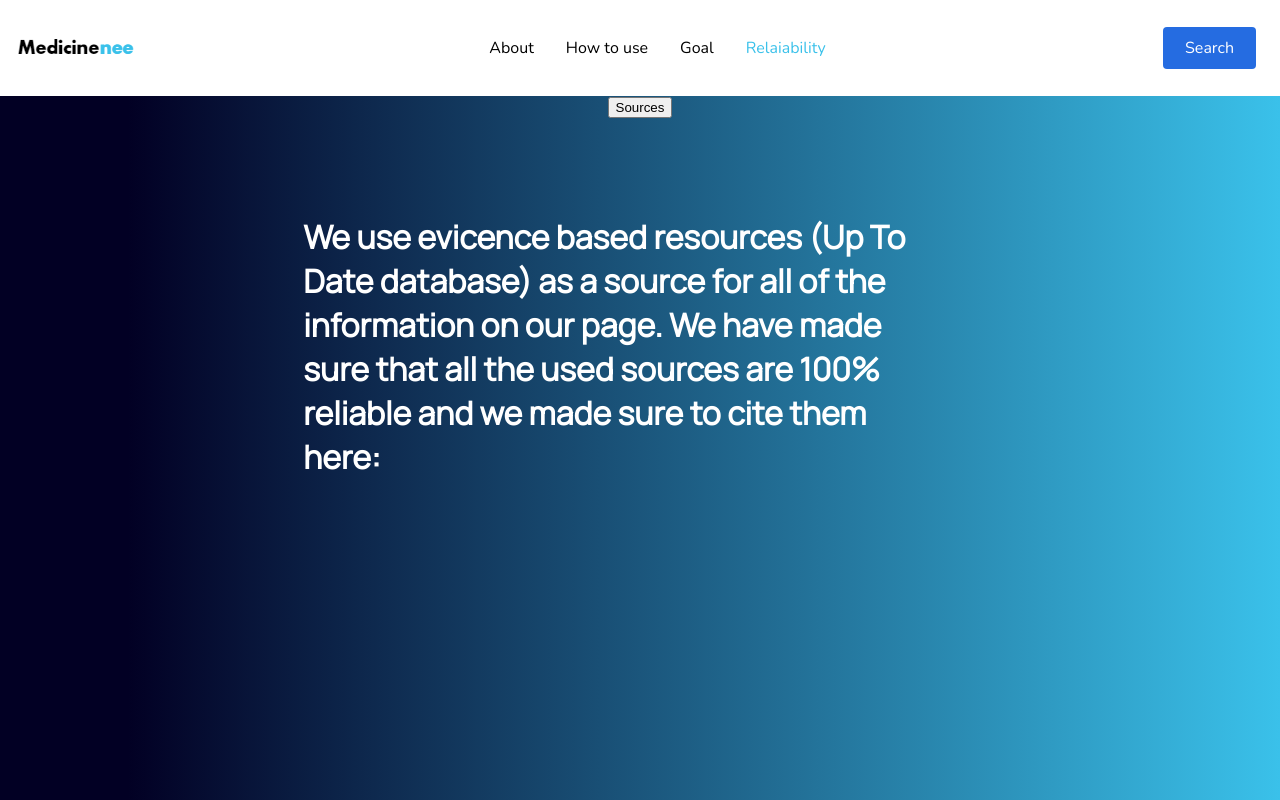
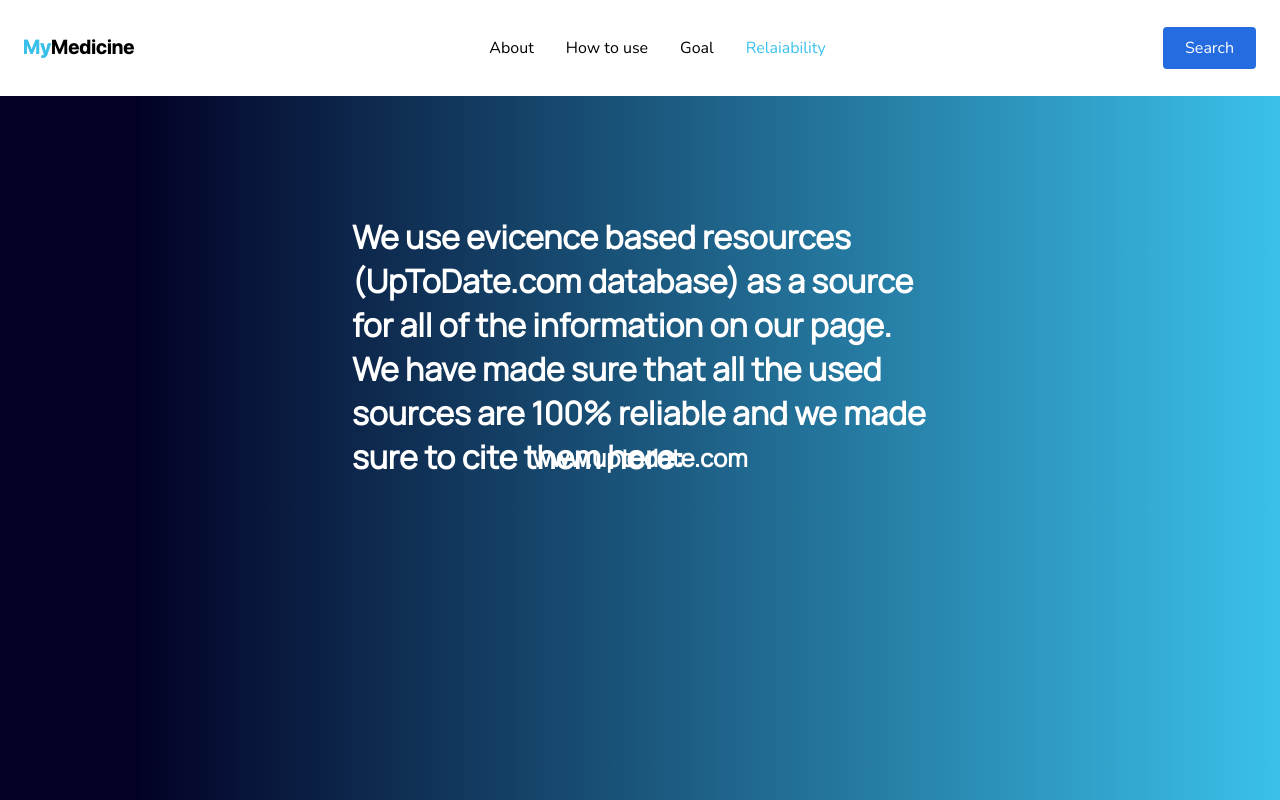
Before and after one commit to alexandermahone12/Medicenenee, a React (Create React App) app: page /relaiability in a window 1280 px wide. Shown: the top 800 px of the page. Built offline with nearby package versions, Linux system fonts and the light colour scheme; what lightbox.js-react would draw is missing.

Commit message:
logo change
logo changed from medicinenee to mymedicine

```diff
--- a/src/pages/panadol.js
+++ b/src/pages/panadol.js
@@ -18,6 +18,7 @@
     <div className = 'panadol'>
       <h1>Paracetamol</h1>
       <h2 class='one'>This drug is used for pain relief. Some of the side effects of this drug are: an upset stomach or throwing up, trouble sleeping, headache. If an allergic reaction stars to ocurr after taking this drug, immediatly call your doctor. In addition, one when should be careful when consuming this drug, since taking more than 4000 milligrams a day can lead to serious liver damage and could cause death.</h2>
+     <h2>brands here: </h2>
       <h2 class = 'two'>This drug should be consumed once every 6 hours. If you miss a dose(one pill), do not take two doses at once.</h2>
       <div className='slideshow'>
       <SlideshowLightbox showThumbnails="true" theme="lightbox" className='images'>
@@ -29,11 +30,11 @@
       <button className = "hoverbutton"
         onMouseEnter={() => setIsShown(true)}
         onMouseLeave={() => setIsShown(false)}>
-        Hover over me!
+        Hover here to get more info!
       </button>
       {isShown && (
         <div className='hoverlabel'>
-          <h1>Hi</h1>
+          <h1>info info</h1>
         </div>
       )}
 
--- a/src/pages/relaiability.js
+++ b/src/pages/relaiability.js
@@ -5,8 +5,8 @@
 const Relaiability = () => {
   return (
     <div className = "h1reliable">
-      <h1>We use evicence based resources (Up To Date database) as a source for all of the information on our page. We have made sure that all the used sources are 100% reliable and we made sure to cite them here:</h1>
-      <button>Sources</button>
+      <h1>We use evicence based resources (UpToDate.com database) as a source for all of the information on our page. We have made sure that all the used sources are 100% reliable and we made sure to cite them here:</h1>
+      <h2>www.uptodate.com</h2>
     </div>
   );
 };
--- a/src/pagescss/relaiability.css
+++ b/src/pagescss/relaiability.css
@@ -7,3 +7,12 @@
 
     transform: translate(-50%, 20%)
 }
+.h1reliable h2{
+    color: white;
+    font-family: Manrope;
+    font-weight: 800;
+    padding: 1em;
+    position: absolute;
+
+    transform: translate(-50%, 371%)
+}
```
Also changed, not shown: src/images/logo.png, src/images/logosmall.png.
